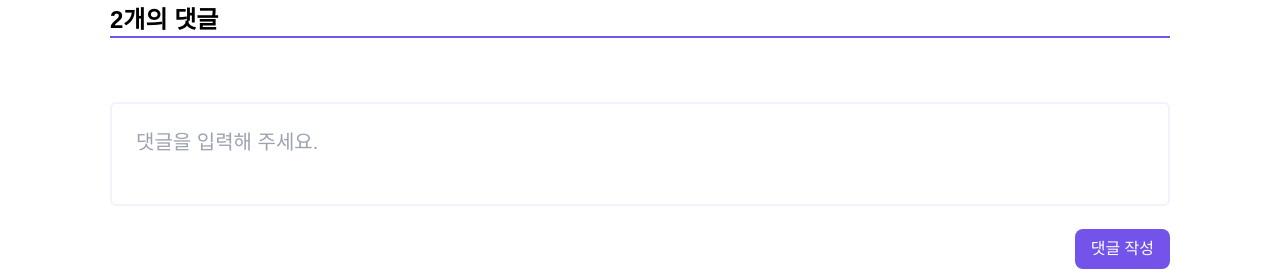
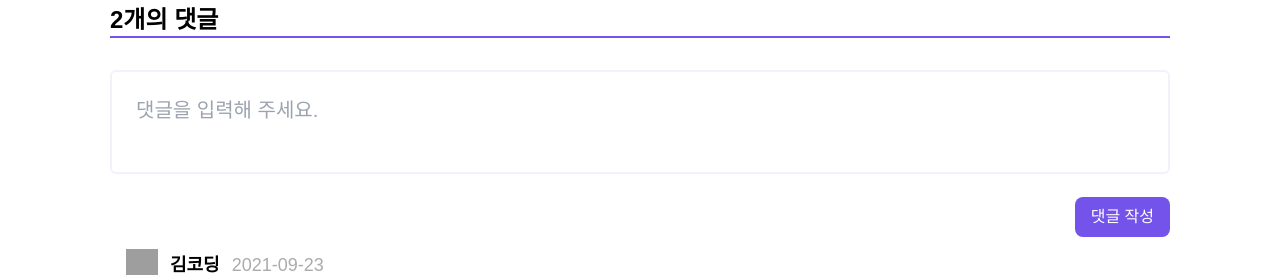
Before and after one commit to seung365/frontend, a React (Vite) app: page /board/community/1 in a window 1280 px wide. Shown: the part 440-715 px from the top of the page. Built offline with nearby package versions, Linux system fonts and the light colour scheme; grey boxes are pictures that could not be loaded; a web font is replaced by a local one.

Commit message:
style: margin top 삭제

```diff
--- a/src/components/BoardDetail/Comment/CommentInput/index.tsx
+++ b/src/components/BoardDetail/Comment/CommentInput/index.tsx
@@ -36,7 +36,7 @@ const CommentInput = ({
   }, [comment])
 
   return (
-    <div className='w-full mt-8'>
+    <div className='w-full'>
       <textarea
         ref={textareaRef}
         value={comment}
```
